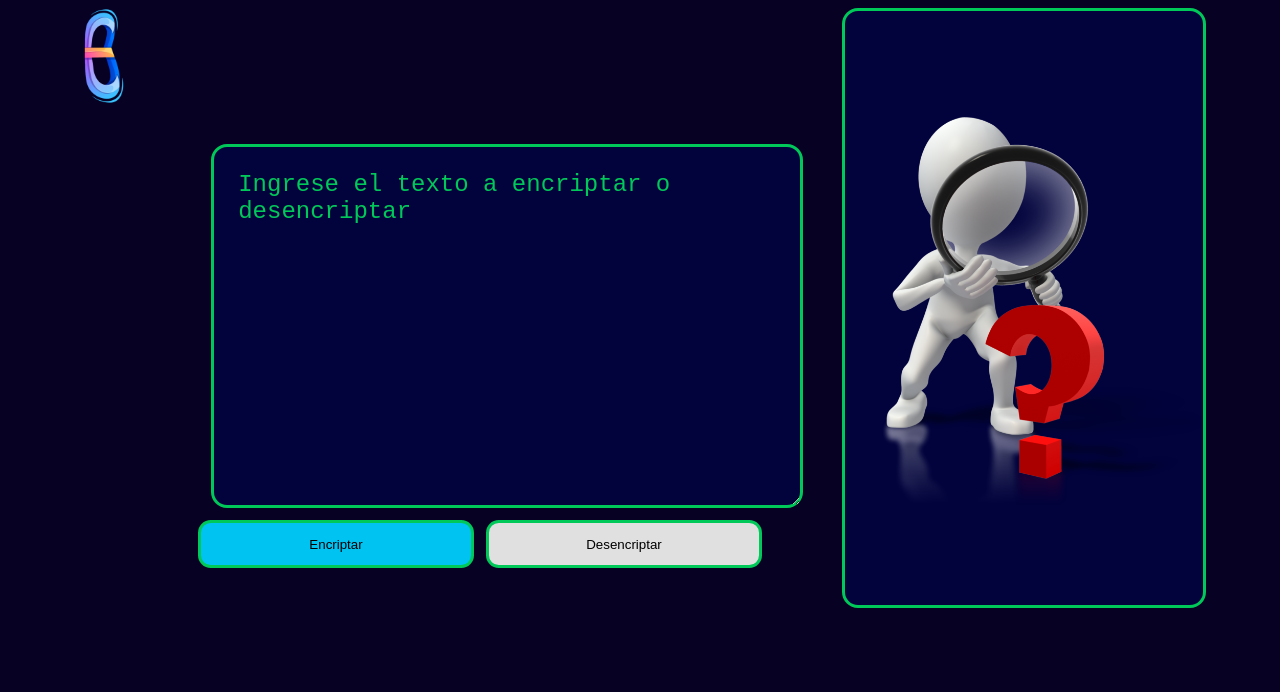
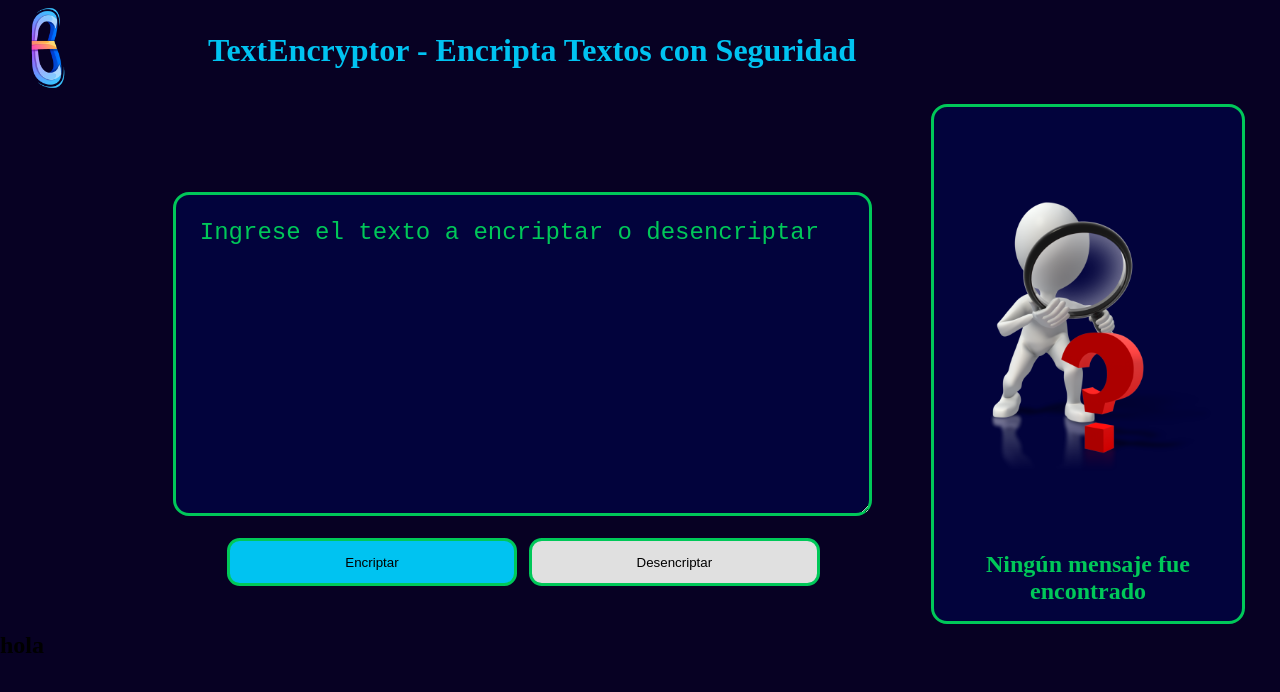
Before and after one commit to JCGIRALDOGIRALDO/TextEncryptor, a website: page index.html in a window 1280 px wide. Drawn offline with Linux system fonts and the light colour scheme.

Commit message:
Editando diseño css para darle mas stilo a la web

```diff
--- a/assets/src/js/app.js
+++ b/assets/src/js/app.js
@@ -3,6 +3,7 @@ document.addEventListener("DOMContentLoaded", function () {
   const encryptButton = document.getElementById("encryptButton");
   const decryptButton = document.getElementById("decryptButton");
   const asideImage = document.getElementById("asideImage");
+  const asideText = document.getElementById("asideText");
   const encryptedTextList = document.getElementById("encryptedTextList");
   const copyButton = document.getElementById("copyButton");
   const clearButton = document.getElementById("clearButton");
@@ -30,6 +31,7 @@ document.addEventListener("DOMContentLoaded", function () {
     listItem.textContent = text;
     encryptedTextList.appendChild(listItem);
     asideImage.style.display = "none";
+    asideText.style.display = "none";
     copyButton.style.display = "block";
     clearButton.style.display = "block";
   }
@@ -37,6 +39,7 @@ document.addEventListener("DOMContentLoaded", function () {
   function clearEncryptedText() {
     encryptedTextList.innerHTML = "";
     asideImage.style.display = "block";
+    asideText.style.display = "block";
     copyButton.style.display = "none";
     clearButton.style.display = "none";
   }
--- a/assets/src/scss/base/reset.scss
+++ b/assets/src/scss/base/reset.scss
@@ -9,8 +9,29 @@ body {
   background-color: $primary-color;
 }
 .container {
+  width: 100%;
+  display: flex;
+  flex-direction: column;
+}
+.header-content {
+  width: 100%;
   display: flex;
   flex-direction: row;
+  &__image {
+    width: 6rem;
+  }
+  &__title {
+    color: $secondary-color;
+
+    width: 95%;
+    margin: 2rem auto auto 7rem;
+  }
+}
+.display-container {
   width: 100%;
-  height: 38.5rem;
+  height: auto;
+  display: flex;
+  flex-direction: row;
+  justify-content: center;
+  align-content: center;
 }
--- a/assets/src/scss/layout/aside.scss
+++ b/assets/src/scss/layout/aside.scss
@@ -2,16 +2,16 @@
 
 // Estilos para contenedor aside principal
 .aside-content {
-  width: 40%;
-  margin: 0 auto;
-  height: 100%;
+  width: 30%;
+  height: auto;
   display: flex;
   flex-direction: column;
+  justify-content: right;
 
   //Estilosparaelsubcontenedordeaside&__display-section:;
   &__display-section {
-    width: 70%;
-    margin: 2.5rem auto;
+    width: 80%;
+    margin: 0.5rem auto;
     height: 100%;
     border-radius: 1rem;
     -webkit-border-radius: 1rem;
@@ -28,12 +28,10 @@
     background-color: $background-dark;
     display: flex;
     flex-direction: column;
-    justify-content: center;
-    align-items: center;
   }
   // Estilos para para el contenedor de la imagen
   &__image-article {
-    width: 100%;
+    width: 90%;
     margin: 0 auto;
     height: auto;
     display: flex;
@@ -45,19 +43,29 @@
 
   // Estilos de la imagen
   &__image {
-    max-width: 100%;
+    max-width: 90%;
     height: 7rem auto;
+    overflow: hidden;
     display: flex;
     flex-direction: column;
     justify-content: center;
     align-items: center;
-    margin: 2rem auto;
+    margin: 5rem auto;
+  }
+
+  &__text {
+    color: $accent-color;
+    text-align: center;
+    align-items: center;
+    align-content: center;
   }
 
   // Estilos para el subcontenedor del texto y boton
   &__text-article {
     width: 80%;
+    height: auto;
     margin: 0 auto;
+    overflow: hidden;
     display: flex;
     flex-direction: column;
     align-items: center;
@@ -67,12 +75,15 @@
   // Estilo del texto
   &__encrypted-text {
     margin-top: 1rem;
+    width: 100%;
+    height: 100%;
+    overflow: hidden;
     color: $text-color-primary;
   }
 
   // Estilos del boton
   &__copy-button {
-    width: 60%;
+    width: 100%;
     margin: 2rem auto;
     height: 3rem;
     border: 0.1rem solid #00c3f1;
--- a/assets/src/scss/layout/main.scss
+++ b/assets/src/scss/layout/main.scss
@@ -1,32 +1,29 @@
 @import "../utilities/variables.scss";
 
 .main-content {
-  width: 60%;
+  width: 70%;
   height: auto;
   display: flex;
   flex-direction: column;
-
-  &__image {
-    width: 7rem;
-    margin-left: 3rem;
-  }
+  justify-content: left;
 
   // Estilos de subcontenedor del main
   &__input-section {
-    width: 100%;
+    width: 90%;
     height: 100%;
-    margin: 2rem 1rem 1rem 6rem;
+    margin: 3rem auto;
     display: flex;
     flex-direction: column;
-    justify-content: end;
-    align-items: center;
   }
 
   // Estilos generales del contenedor del textarea
   &__text-input-article {
-    width: 70%;
-    margin: 0 auto;
+    width: 80%;
+    margin-top: 3rem;
+    margin-left: 8rem;
     height: 100%;
+    display: flex;
+    flex-direction: column;
   }
 
   // Estilos del textarea
@@ -51,10 +48,11 @@
   // Estilos del subcontenedor de los botones
   &__button-article {
     width: 75%;
-    margin: 1.5rem auto;
+    height: 10%;
+    margin-top: 1.5rem;
+    margin-left: 11rem;
     display: flex;
     flex-direction: row;
-
     align-items: center;
     align-content: center;
   }
--- a/index.html
+++ b/index.html
@@ -8,12 +8,18 @@
   </head>
   <body>
     <div class="container">
-      <main class="main-content">
+      <header class="header-content">
         <img
           src="./assets/src/img/logo_icon.png"
           alt="logo de la web"
-          class="main-content__image"
+          class="header-content__image"
         />
+        <h1 class="header-content__title">
+          TextEncryptor - Encripta Textos con Seguridad
+        </h1>
+      </header>
+      <div class="display-container">
+        <main class="main-content">
           <section class="main-content__input-section">
             <article class="main-content__text-input-article">
               <textarea
@@ -47,6 +53,9 @@
                 class="aside-content__image"
                 id="asideImage"
               />
+              <h2 class="aside-content__text" id="asideText">
+                Ningún mensaje fue encontrado
+              </h2>
             </article>
             <article class="aside-content__text-article">
               <ul
@@ -71,6 +80,10 @@
           </section>
         </aside>
       </div>
+      <footer class="footer-content">
+        <h2>hola</h2>
+      </footer>
+    </div>
     <script src="./assets/src/js/app.js"></script>
   </body>
 </html>
```
Also changed, not shown: assets/css/styles.css. Lines whose indentation alone changed are shown as unchanged.
